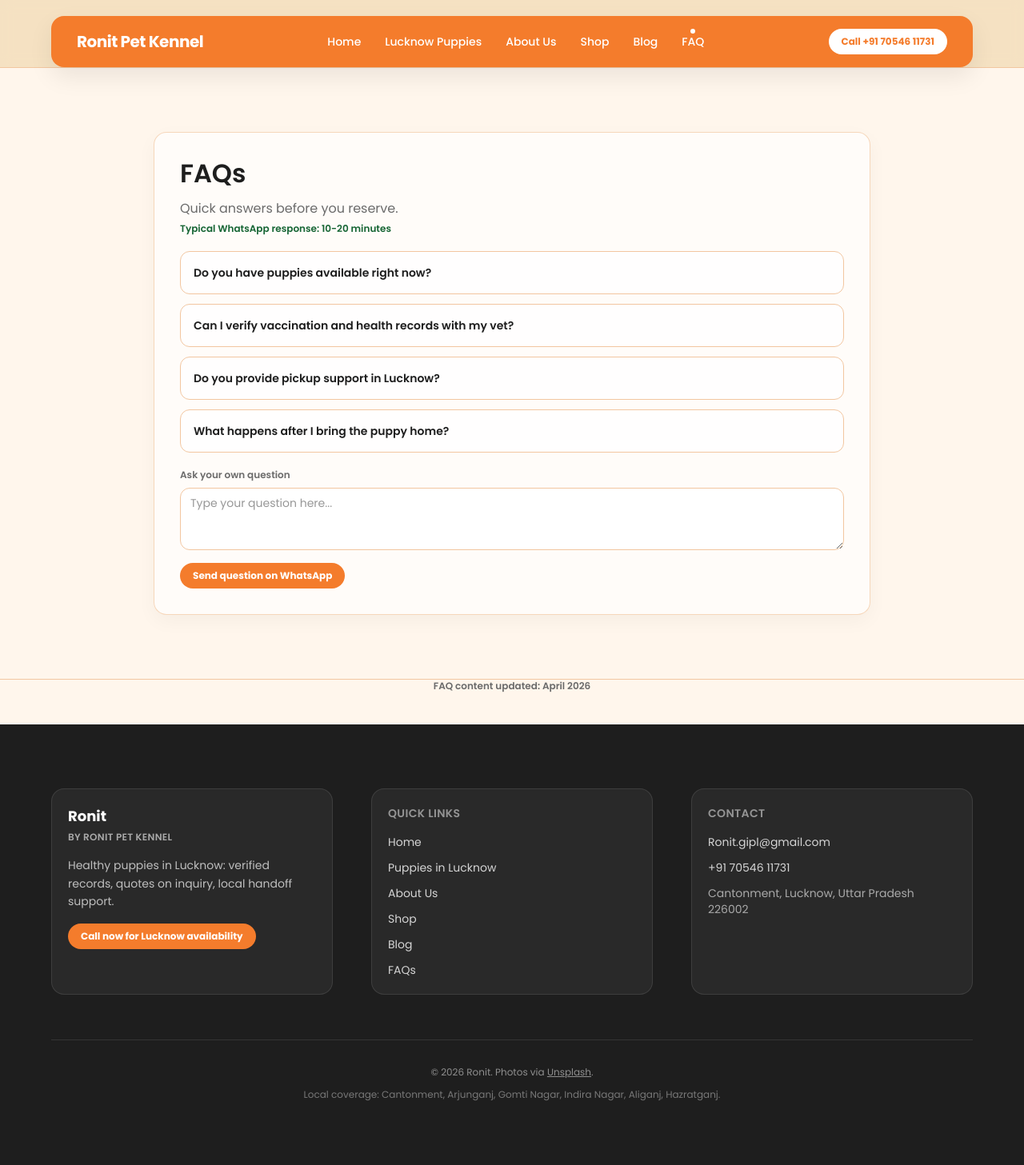
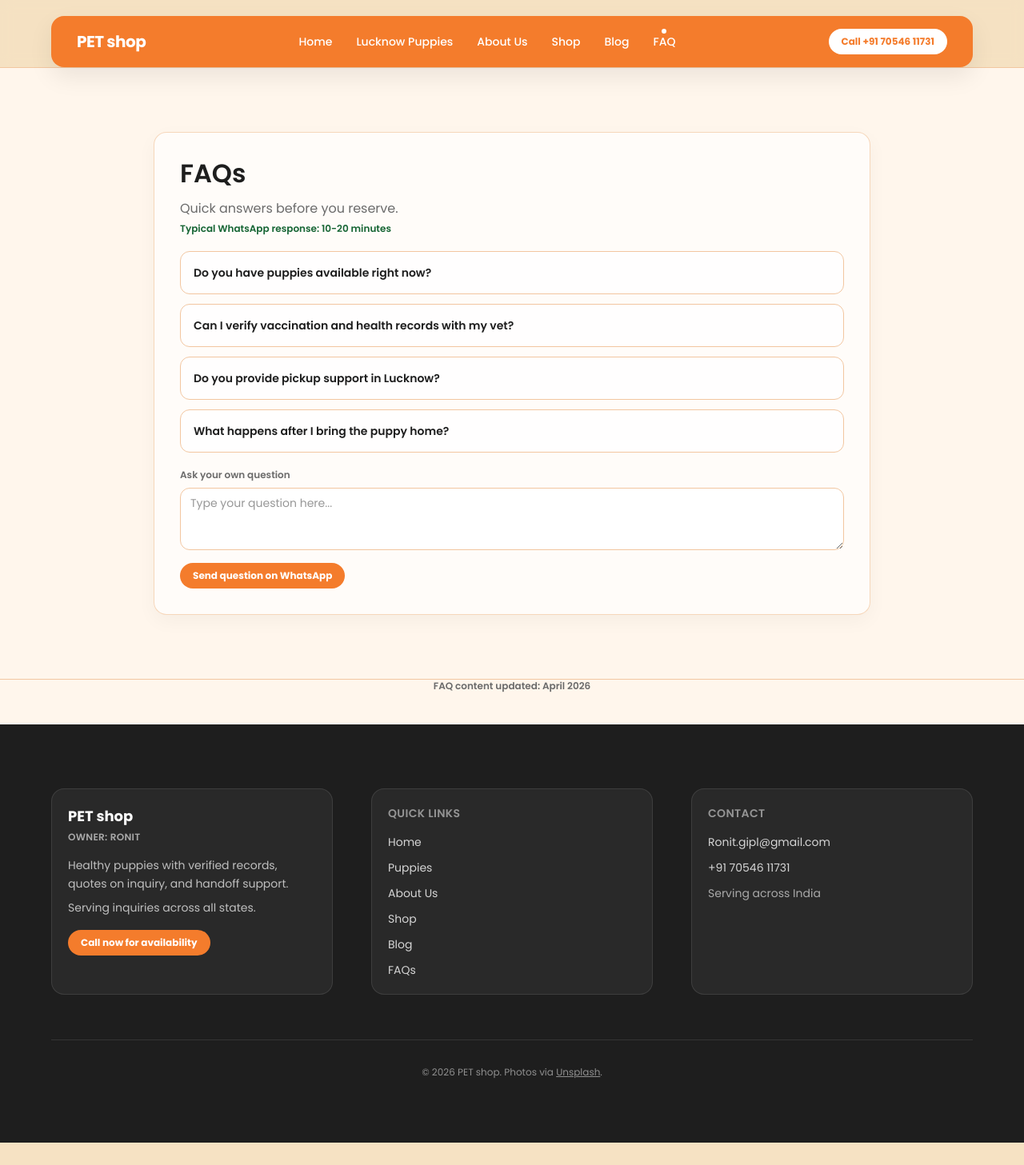
Before and after one commit to bobbysingh23dev/pawluxe, a Next.js app: page /faq in a window 1280 px wide. Shown: the whole page at 80% size. After the commit the page ends 1429 px from the top, so only its background shows below. Built offline with nearby package versions, Linux system fonts and the light colour scheme.

Commit message:
Update site branding from "Ronit Pet Kennel" to "PET shop": modify all instances in layout, metadata, and components for consistent branding. Adjust footer and header details for clarity and improve user experience across the site.

```diff
--- a/app/dogs/[slug]/page.tsx
+++ b/app/dogs/[slug]/page.tsx
@@ -75,7 +75,7 @@ export default async function DogCategoryPage({ params }: Props) {
             <span className="font-semibold text-charcoal">
               representative stock images
             </span>{" "}
-            unless Ronit Pet Kennel sends you updated pictures of an actual puppy.
+            unless PET shop sends you updated pictures of an actual puppy.
             Pricing, sex, age, and availability are{" "}
             <span className="font-semibold text-charcoal">not</span> live on this
             website—always confirm on WhatsApp, call, or email.
--- a/app/dogs/page.tsx
+++ b/app/dogs/page.tsx
@@ -19,7 +19,7 @@ export default function DogsPage() {
     <div className="bg-cream px-4 py-12 sm:px-6 lg:px-8">
       <div className="mx-auto max-w-7xl">
         <p className="text-center text-sm font-bold uppercase tracking-wider text-terracotta">
-          Ronit
+          PET shop
         </p>
         <h1 className="mt-2 text-center text-4xl font-extrabold text-charcoal">
           Puppies in Lucknow
--- a/app/layout.tsx
+++ b/app/layout.tsx
@@ -28,8 +28,8 @@ export const metadata: Metadata = {
     "buy puppy Lucknow",
     "pet shop Lucknow",
     "dog breeder Lucknow",
-    "Ronit Pet Kennel",
-    "Ronit Pet Kennel Lucknow",
+    "PET shop",
+    "PET shop Lucknow",
     "Ronit",
     "Labrador puppy Lucknow",
     "Golden Retriever puppy Lucknow",
--- a/app/lucknow/puppies/page.tsx
+++ b/app/lucknow/puppies/page.tsx
@@ -7,7 +7,7 @@ import { site } from "@/lib/site";
 const puppies = getShopListing().filter((c) => c.lifeStage === "puppy");
 
 export const metadata: Metadata = {
-  title: `Puppies in Lucknow — Ronit Pet Kennel`,
+  title: `Puppies in Lucknow — PET shop`,
   description:
     "Browse breeds available by inquiry in Lucknow. Photos are illustrative; litter details, fees, and paperwork are confirmed on WhatsApp, call, or email.",
   alternates: {
--- a/components/home/figma-reviews.tsx
+++ b/components/home/figma-reviews.tsx
@@ -55,19 +55,19 @@ export function FigmaReviews() {
             Real Google Reviews
           </h2>
           <p className="mt-2 text-sm font-semibold text-[#7c2d12]">
-            Ronit Pet Kennel · Lucknow
+            PET shop · Lucknow
           </p>
           <p className="mx-auto mt-4 max-w-2xl text-base leading-relaxed text-text-secondary">
             Pulled from your shared review screenshots. These are real buyer
             voices from Lucknow and nearby areas.
           </p>
           <a
-            href="https://www.google.com/search?q=Ronit+Pet+Kennel+Lucknow"
+            href="https://www.google.com/search?q=PET+shop+Lucknow"
             target="_blank"
             rel="noreferrer"
             className="mt-4 inline-flex rounded-full border border-[#f59e0b] bg-white px-5 py-2 text-xs font-bold uppercase tracking-wide text-[#7c2d12] transition hover:bg-[#fff7ed]"
           >
-            View Ronit Pet Kennel on Google
+            View PET shop on Google
           </a>
 
           <div className="mx-auto mt-8 grid max-w-3xl grid-cols-3 divide-x divide-[#f9d8a9] overflow-hidden rounded-2xl border border-[#f8d7a6] bg-white">
--- a/components/layout/site-footer.tsx
+++ b/components/layout/site-footer.tsx
@@ -3,7 +3,7 @@ import { site } from "@/lib/site";
 
 const quick = [
   { href: "/", label: "Home" },
-  { href: "/lucknow/puppies", label: "Puppies in Lucknow" },
+  { href: "/lucknow/puppies", label: "Puppies" },
   { href: "/#about", label: "About Us" },
   { href: "/dogs", label: "Shop" },
   { href: "/blog", label: "Blog" },
@@ -17,17 +17,20 @@ export function SiteFooter() {
           <div className="rounded-2xl border border-white/10 bg-white/5 p-5">
             <p className="text-lg font-bold">{site.name}</p>
             <p className="mt-1 text-xs font-semibold uppercase tracking-wide text-white/60">
-              by Ronit Pet Kennel
+              Owner: {site.ownerName}
             </p>
             <p className="mt-4 max-w-xs text-sm leading-relaxed text-white/70">
-              Healthy puppies in Lucknow: verified records, quotes on inquiry,
-              local handoff support.
+              Healthy puppies with verified records, quotes on inquiry, and
+              handoff support.
+            </p>
+            <p className="mt-2 max-w-xs text-sm leading-relaxed text-white/70">
+              Serving inquiries across all states.
             </p>
             <a
               href={`tel:${site.phoneHref}`}
               className="mt-4 inline-flex rounded-full bg-primary px-4 py-2 text-xs font-bold text-white transition hover:bg-orange-500"
             >
-              Call now for Lucknow availability
+              Call now for availability
             </a>
           </div>
           <div className="rounded-2xl border border-white/10 bg-white/5 p-5">
@@ -76,9 +79,7 @@ export function SiteFooter() {
                   {site.phone}
                 </a>
               </li>
-              <li className="text-white/60">
-                Cantonment, Lucknow, Uttar Pradesh 226002
-              </li>
+              <li className="text-white/60">Serving across India</li>
             </ul>
           </div>
         </div>
@@ -93,10 +94,6 @@ export function SiteFooter() {
           </a>
           .
         </p>
-        <p className="mt-3 text-center text-xs text-white/40">
-          Local coverage: Cantonment, Arjunganj, Gomti Nagar, Indira Nagar,
-          Aliganj, Hazratganj.
-        </p>
       </div>
     </footer>
   );
--- a/components/layout/site-header.tsx
+++ b/components/layout/site-header.tsx
@@ -31,7 +31,7 @@ export function SiteHeader() {
             >
               <span className="flex flex-col leading-none">
                 <span className="text-lg font-extrabold tracking-tight sm:text-xl">
-                  Ronit Pet Kennel
+                  PET shop
                 </span>
               </span>
             </Link>
--- a/lib/data/posts.ts
+++ b/lib/data/posts.ts
@@ -22,7 +22,7 @@ export const posts: BlogPost[] = [
       "Start with documentation you can verify: veterinary relationships, vaccination records, microchip paperwork, and parent health information appropriate to the breed. If something is “private,” ask what that protects—and whether it protects you or the seller.",
       "Observe how puppies are socialized. Calm exposure to household sounds, gentle handling, and predictable routines produce dogs that settle faster in family homes. Flashy photos are nice; steady daily structure is better.",
       "Ask about go-home support. Premium programs include transition guidance, feeding plans, and a clear path if questions arise after placement. That continuity is a signal of long-term care, not a one-time transaction.",
-      "At Ronit, we prioritize fit over speed. If you want a checklist tailored to your lifestyle, our team will walk you through it—no pressure, no gimmicks.",
+      "At PET shop, we prioritize fit over speed. If you want a checklist tailored to your lifestyle, our team will walk you through it—no pressure, no gimmicks.",
     ],
   },
   {
@@ -46,7 +46,7 @@ export const posts: BlogPost[] = [
       "Use the crate as a den, not a penalty. Short, pleasant sessions with a high-value chew build a positive association faster than long isolations ever will.",
       "Track appetite, energy, and stool quality for the first seventy-two hours. Small changes are normal during transition; sudden lethargy or repeated GI upset deserves a veterinarian’s eyes.",
       "Introduce leash pressure and name recognition in micro-sessions—two to five minutes—so learning stays fun. End every session before your puppy checks out.",
-      "If you sourced your puppy through Ronit, use your go-home packet as the anchor. It is written to match the routines your puppy already knows.",
+      "If you sourced your puppy through PET shop, use your go-home packet as the anchor. It is written to match the routines your puppy already knows.",
     ],
   },
   {
@@ -71,7 +71,7 @@ export const posts: BlogPost[] = [
       "Split meals to match energy cycles. Young puppies often do best on three to four measured meals, shifting toward two as maturity approaches—always aligned with your veterinarian’s guidance.",
       "Watch the coat, the eyes, and the stool. Shine, clarity, and firm formation usually mean the diet is agreeing with your dog, even when marketing claims disagree with each other.",
       "Treats should be tiny and intentional. Training rewards work best when they are part of the daily calorie plan, not an endless add-on.",
-      "Ronit families receive a transition feeding outline at placement so you can keep digestion steady while you build your long-term plan with your vet.",
+      "PET shop families receive a transition feeding outline at placement so you can keep digestion steady while you build your long-term plan with your vet.",
     ],
   },
 ];
--- a/lib/site.ts
+++ b/lib/site.ts
@@ -1,8 +1,9 @@
 export const site = {
-  name: "Ronit",
-  legalName: "Ronit Pet Kennel",
-  brandName: "Ronit",
-  alternateNames: ["Ronit", "Ronit Pet Kennel", "Ronit Pet Kennel Lucknow"],
+  name: "PET shop",
+  legalName: "PET shop",
+  brandName: "PET shop",
+  ownerName: "Ronit",
+  alternateNames: ["PET shop", "PET shop Lucknow", "Ronit PET shop"],
   description:
     "Healthy, vet-checked puppies in Lucknow — inquire for availability, fees, and records; local handoff support.",
   city: "Lucknow",
```
